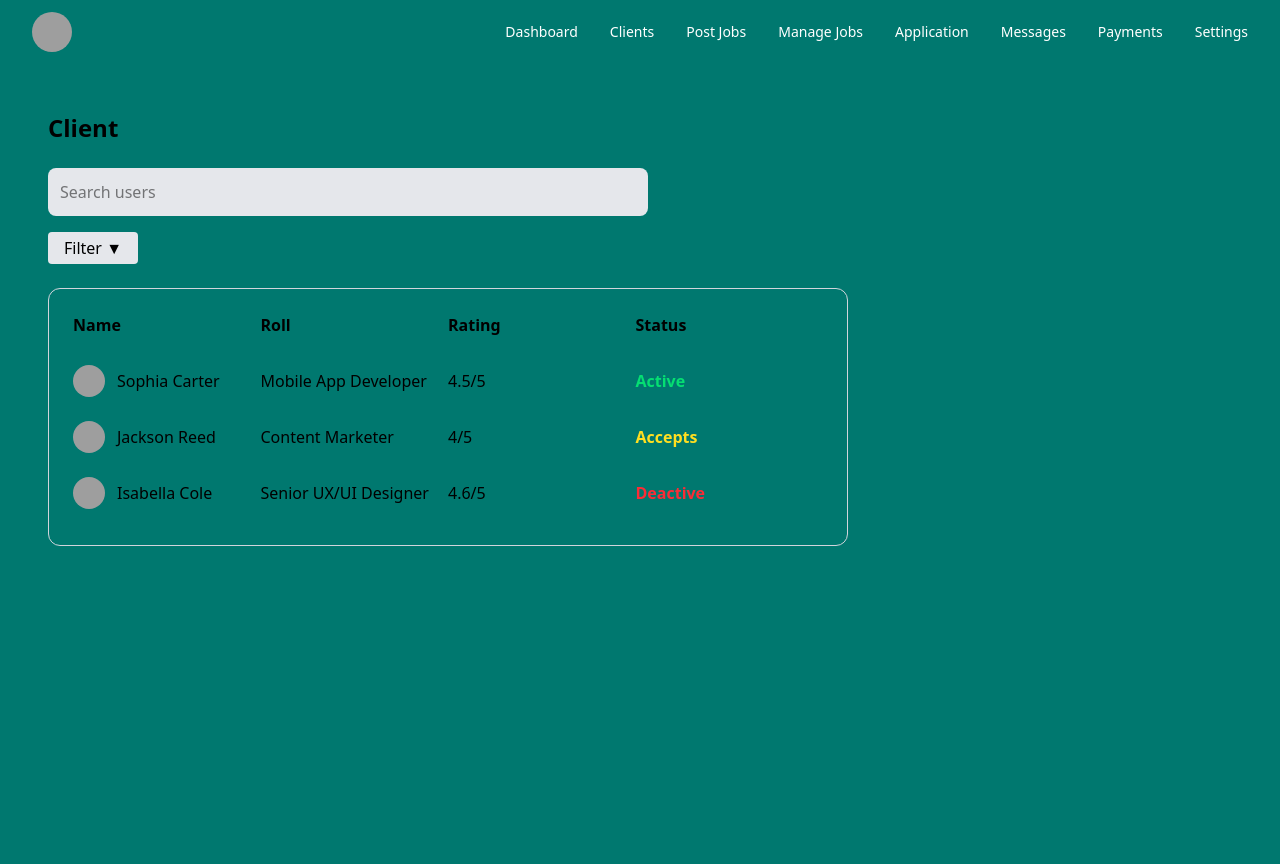
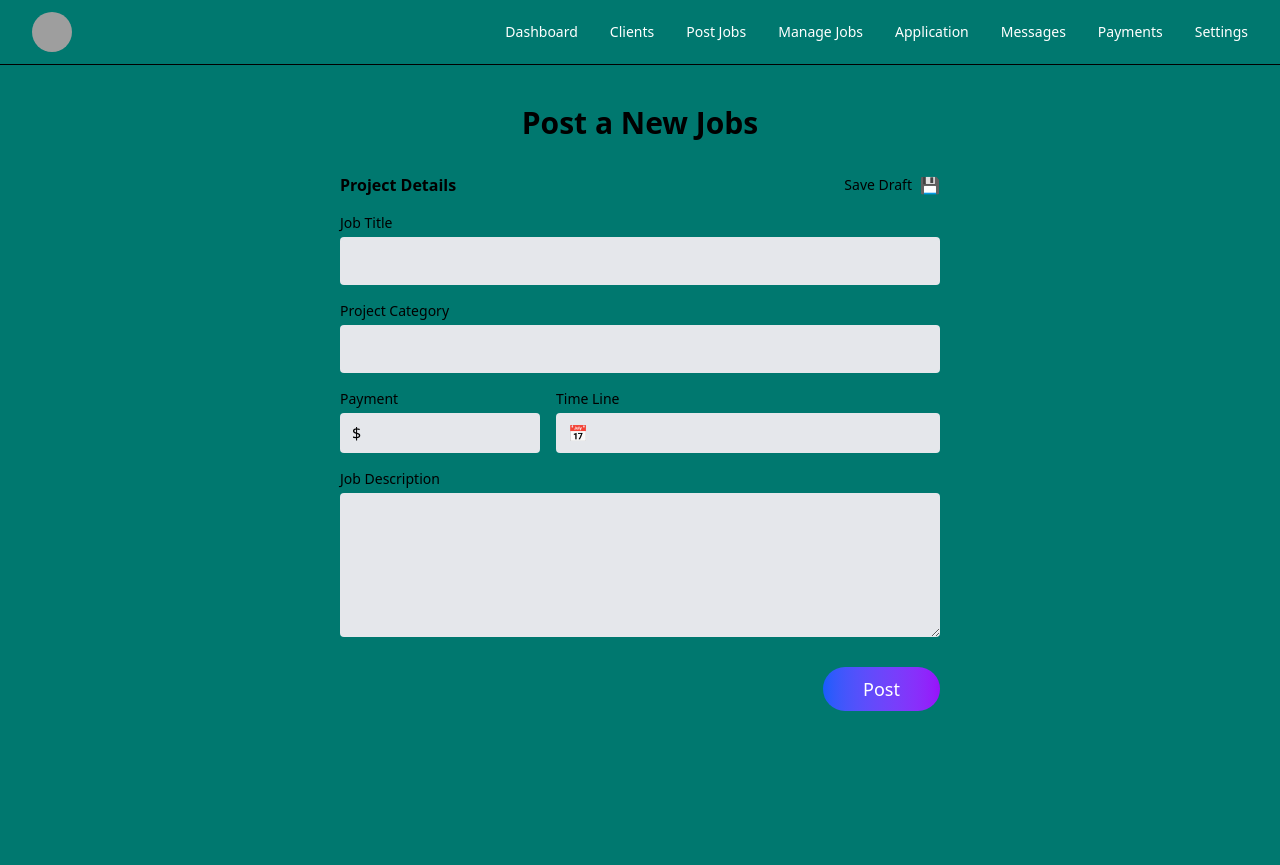
Before and after one commit to vikashkumar97983282-glitch/Talent-Talk-using-React, a React (Vite) app in the folder Talent_talk/: page / in a window 1280 px wide. Built offline with nearby package versions, Linux system fonts and the light colour scheme; grey boxes are pictures that could not be loaded; what ag-charts-community would draw is missing.

Commit message:
this is post new job page for user.

```diff
--- a/Talent_talk/src/App.jsx
+++ b/Talent_talk/src/App.jsx
@@ -18,6 +18,7 @@ import CompanyLogin from "./companypage/companylogin/companylogin";
 import CompanyForgotPassword from "./companypage/register/companyforget";
 import CompanyDashboard from "./companypage/companyadmin/dashboard";
 import CompanyClient from "./companypage/companyclient/companyClient";
+import CompanyPostJob from "./companypage/companypostjob/companypostjob";
 
 
 function App() {
@@ -29,7 +30,8 @@ function App() {
     {/* <CompanyLogin/> */}
     {/* <CompanyForgotPassword/> */}
     {/* <CompanyDashboard/> */}
-    <CompanyClient/>
+    {/* <CompanyClient/> */}
+    <CompanyPostJob/>
 
 
 
--- a/Talent_talk/src/companypage/companyclient/companyheader.jsx
+++ b/Talent_talk/src/companypage/companyclient/companyheader.jsx
@@ -2,7 +2,7 @@ import React from "react";
 
 function CompanyHeader() {
   return (
-    <div className="w-full bg-teal-700 text-white flex items-center justify-between px-8 py-3">
+    <div className="w-full bg-teal-700 text-white flex items-center justify-between px-8 py-3 border-black border-b-1">
 
       {/* Profile */}
       <div className="flex items-center gap-3">
--- /dev/null
+++ b/Talent_talk/src/companypage/companypostjob/companypostjob.jsx
@@ -0,0 +1,15 @@
+import React from "react";
+import CompanyPostJobContent from "./companypostjobContent";
+import CompanyHeader from "../companyclient/companyheader";
+
+
+function CompanyPostJob(){
+    return (
+        <div>
+           <CompanyHeader/>
+            <CompanyPostJobContent/>
+        </div>
+    );
+}
+
+export default CompanyPostJob;
--- /dev/null
+++ b/Talent_talk/src/companypage/companypostjob/companypostjobContent.jsx
@@ -0,0 +1,90 @@
+import React from "react";
+
+const CompanyPostJobContent = () => {
+  return (
+    <div className="bg-teal-700 min-h-screen flex flex-col items-center py-10">
+
+      <h1 className="text-3xl font-bold text-black mb-8">
+        Post a New Jobs
+      </h1>
+
+      <div className="w-[600px]">
+
+        {/* Header */}
+        <div className="flex justify-between items-center mb-4">
+          <h2 className="font-semibold text-black">Project Details</h2>
+          <div className="flex items-center gap-2 cursor-pointer">
+            <span className="text-black text-sm">Save Draft</span>
+            <span>💾</span>
+          </div>
+        </div>
+
+        {/* Job Title */}
+        <label className="block text-sm text-black mb-1">
+          Job Title
+        </label>
+        <input
+          type="text"
+          className="w-full p-3 rounded bg-gray-200 mb-4 outline-none"
+        />
+
+        {/* Category */}
+        <label className="block text-sm text-black mb-1">
+          Project Category
+        </label>
+        <input
+          type="text"
+          className="w-full p-3 rounded bg-gray-200 mb-4 outline-none"
+        />
+
+        {/* Payment + Timeline */}
+        <div className="flex gap-4 mb-4">
+          <div className="w-1/3">
+            <label className="block text-sm text-black mb-1">
+              Payment
+            </label>
+            <div className="flex items-center bg-gray-200 rounded px-3">
+              <span>$</span>
+              <input
+                type="text"
+                className="w-full p-2 bg-transparent outline-none"
+              />
+            </div>
+          </div>
+
+          <div className="flex-1">
+            <label className="block text-sm text-black mb-1">
+              Time Line
+            </label>
+            <div className="flex items-center bg-gray-200 rounded px-3">
+              <span className="mr-2">📅</span>
+              <input
+                type="text"
+                className="w-full p-2 bg-transparent outline-none"
+              />
+            </div>
+          </div>
+        </div>
+
+        {/* Description */}
+        <label className="block text-sm text-black mb-1">
+          Job Description
+        </label>
+        <textarea
+          rows="5"
+          className="w-full p-3 rounded bg-gray-200 outline-none"
+        ></textarea>
+
+        {/* Button */}
+        <div className="flex justify-end mt-6">
+          <button className="px-10 py-2 text-white rounded-full bg-gradient-to-r from-blue-600 to-purple-600 text-lg">
+            Post
+          </button>
+        </div>
+
+      </div>
+    </div>
+  );
+};
+
+export default CompanyPostJobContent;
```
